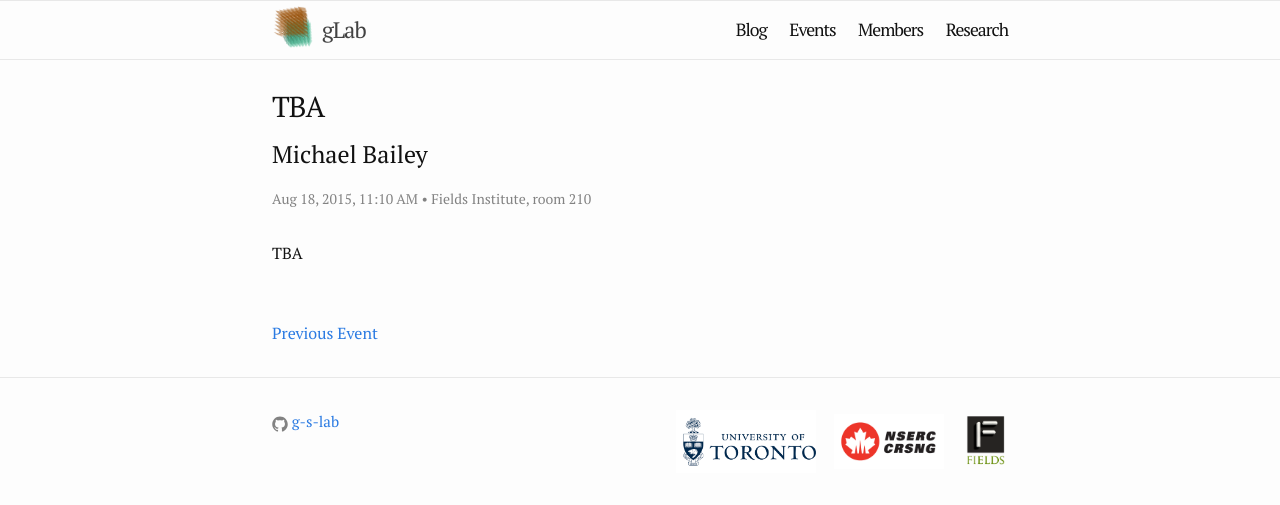
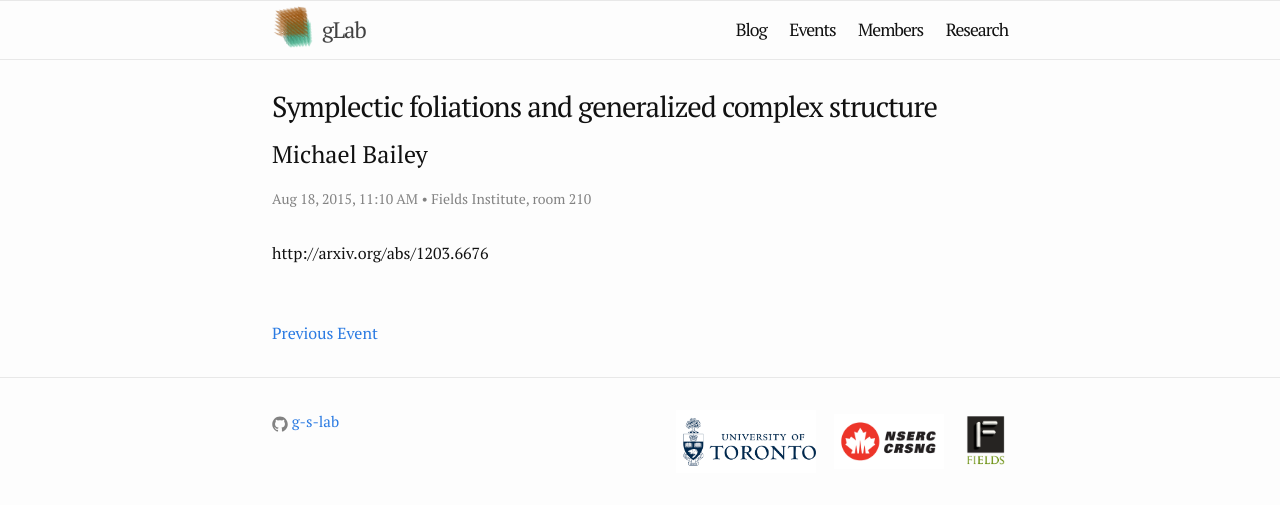
Before and after one commit to g-s-lab/glab, a Jekyll site: the page built from events/_posts/2015-08-18-Bailey.md, in a window 1280 px wide. Shown: the top 505 px of the page. Built offline with Jekyll 4.4.1, drawn with Linux system fonts in a browser that asks for light colours.

Commit message:
Mikes title

```diff
--- a/events/_posts/2015-08-18-Bailey.md
+++ b/events/_posts/2015-08-18-Bailey.md
@@ -3,9 +3,10 @@ layout: event
 categories: talk
 name: Michael Bailey
 institution: Utrecht
-title: TBA
+title: Symplectic foliations and generalized complex structure
 date: "2015-08-18 11:10"
 location: "Fields Institute, room 210"
 videourl:
 ---
-TBA
+
+http://arxiv.org/abs/1203.6676
```
